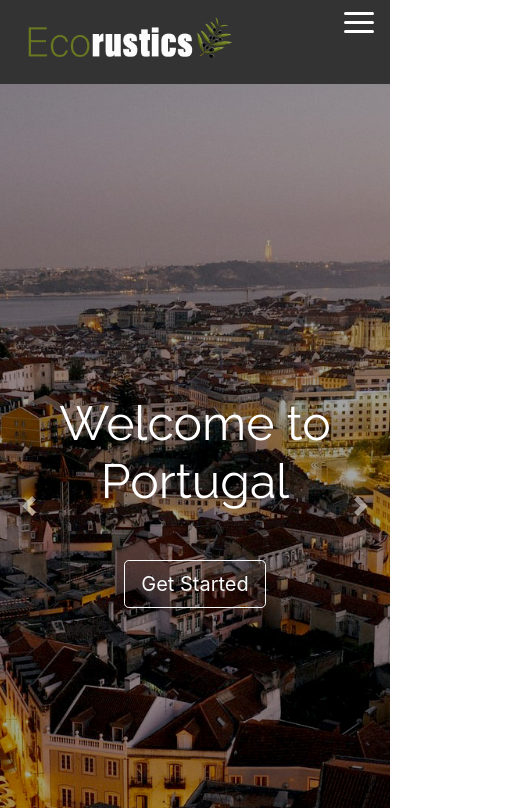
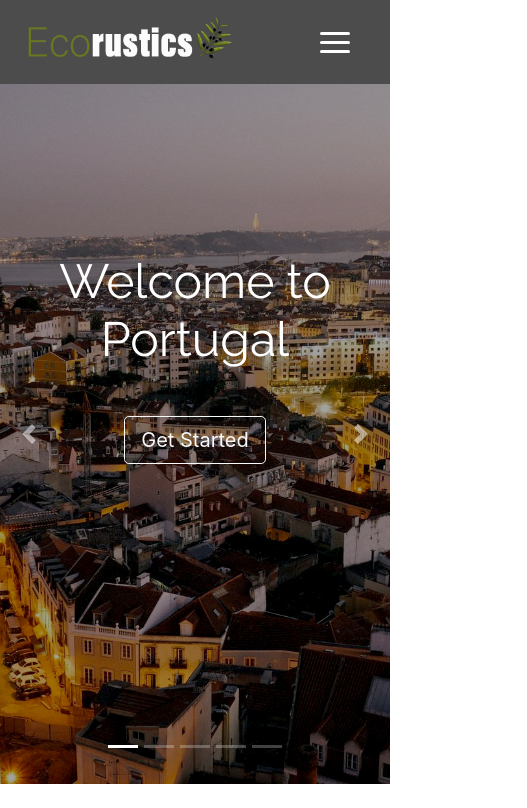
Before and after one commit to janlankas/ecorustics, a plain HTML site: page index.html in a window 390 px wide. Shown: the top 808 px of the page, 527 px wide, since content can reach past the window. Drawn offline with nearby package versions, Linux system fonts and the light colour scheme.

Commit message:
Update I

```diff
--- a/css/styles.css
+++ b/css/styles.css
@@ -45,7 +45,7 @@ a:hover {
     position: relative;
     justify-content: space-between;
     align-items: center;
-    background-color: #333;
+    background-color: rgba(0, 0, 0, 0.7) !important;
     color: white;
     padding: 1rem 0;
 }
@@ -95,8 +95,8 @@ a:hover {
 
 .toggle-button {
     position: absolute;
-    top: .75rem;
-    right: 1rem;
+    top: 2rem;
+    right: 2.5rem;
     display: none;
     flex-direction: column;
     justify-content: space-between;
@@ -161,12 +161,20 @@ a:hover {
 
 .carousel-caption h1 {
   font-size: 4.5rem;
-  margin-bottom: 50px;
+  margin: 0 auto 3rem;
 }
 @media (max-width: 1028px) {
   .carousel-caption h1 {
     font-size: 3rem;
   }
+  .carousel-item {
+    height: 700px;
+  }
+  .experience-image {
+    position: absolute;
+    left: 15%;
+  }
+
 }
 
 
@@ -182,7 +190,9 @@ a:hover {
   font-weight: 700;
   color: #9a8d73;
 }
-
+.experience {
+  justify-content: center;
+}
 .exp-title {
   font-size: 22px;
   font-weight: 700;
@@ -333,6 +343,13 @@ a:hover {
 @media (max-width: 1300px) {
   #discover {
     padding: 10% 7%;
+  }
+}
+
+@media (max-width: 1028px) {
+  .disc-img {
+    position: absolute;
+    left: 15%;
   }
 }
 /* Footer */
--- a/index.html
+++ b/index.html
@@ -34,7 +34,7 @@
 
 
 <body>
-  <nav class="navbar">
+  <nav class="navbar fixed-top">
     <div>
       <img class="brand-logo" src="images/logo.png" alt="logo">
     </div>
```
